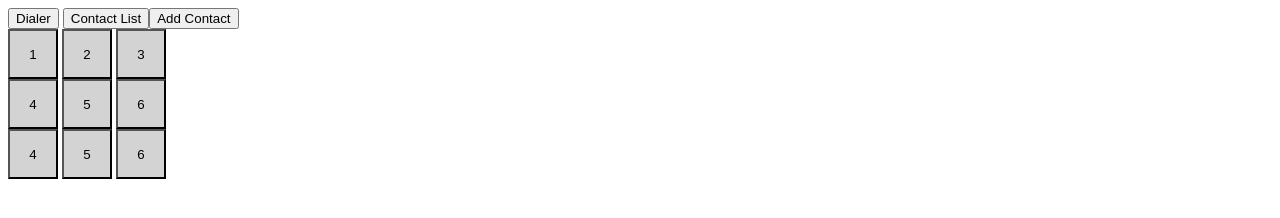
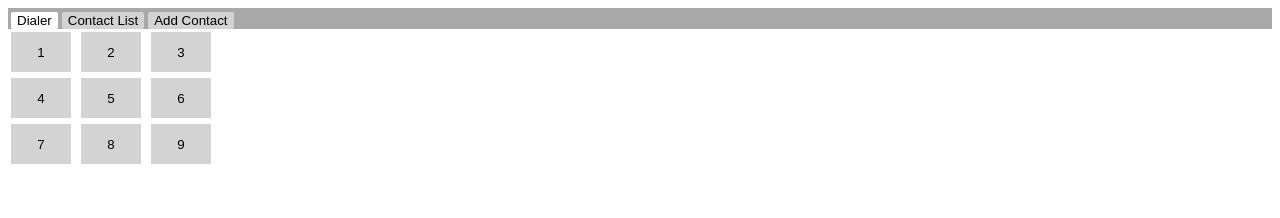
Before and after one commit to DjRoxer/DjRoxer.github.io, a plain HTML site: page index.html in a window 1280 px wide. Both pictures are taken after a click on the button "Dialer". Drawn offline with nearby package versions, Linux system fonts and the light colour scheme.

Commit message:
SmallFixes

```diff
--- a/index.html
+++ b/index.html
@@ -5,12 +5,25 @@
 	<title> Phone Demo</title>
 	<link rel="stylesheet" href="phone.css">
 </head>
+
+
 <body>
-	<div id = "Tabs">
+	<div id= "Tab">
 		<button class="Tab" id= "dialer"> Dialer</button>
-		<button class="Tab" id= "contact"> Contact List</butto>
+		<button class="Tab" id= "contact"> Contact List</button>
 		<button class="Tab" id= "add"> Add Contact</button>
 	</div>
+<!--
+	<div>
+		<form>
+			<label for="name">Name</label>
+			<input id="name" placeholder="Jane Smith">
+		</form>
+	</div>
+-->
+
+
+
 	<div id ="numbers">
 		<div>
 			<button class="Num" id= "1"> 1</button>
@@ -23,14 +36,30 @@
 			<button class="Num" id= "6"> 6</button>
 		</div>
 		<div>
-			<button class="Num" id= "7"> 4</button>
-			<button class="Num" id= "8"> 5</button>
-			<button class="Num" id= "9"> 6</button>
+			<button class="Num" id= "7"> 7</button>
+			<button class="Num" id= "8"> 8</button>
+			<button class="Num" id= "9"> 9</button>
 		</div>
 	</div>
+
+
+	<div id="contacts">
+		<p>Comming soon</p>
+	</div>
+
+	<div id=addScreen>
+		<p>Add screen coming soon</p>
+	</div>
+
+
+
+
+
 
 	<script src="https://ajax.googleapis.com/ajax/libs/jquery/3.2.1/jquery.min.js"></script>
 	<script src="phone.js"></script>
 </body>
 
+
+
 </html>
--- a/phone.css
+++ b/phone.css
@@ -1,5 +1,12 @@
 /* make all buttons 20 by 20 pixels with white text and green background and a 10 pixel margin */
-button.Num {  height: 50px; width: 50px; background: lightgray; color: black;  }
+button.Num {   height: 40px; width: 60px; background: lightgray; color: black;  border: none; margin: 3px;}
+#Tab {
+	border: none; background: darkgray; padding: 3px; padding-bottom: 0px;
+}
+button.Tab{ border-radius: 2px; border: none;
+
+}
+
 
 /* make all tags with the "cool" class name have blue text */
 .cool { color: blue; }
--- a/phone.js
+++ b/phone.js
@@ -1,4 +1,34 @@
 $(document).ready(function() { // do this when the document is loaded
-	$("#element").show(); // show the element with ID "element"
-	$("#otherElement").hide(); // hide the element with ID "otherElement"
+	$("#dialer").show(); // show the element with ID "element"
+	$("#add").show();
+	$("#contact").show();
+	$("#contacts").hide(); // hide the element with ID "otherElement"
+	$("#addScreen").hide();
 });
+$("#dialer").click(function() {
+
+	$("#numbers").show();
+	$("#addScreen").hide();
+	$("#contacts").hide();
+	$(this).css('backgroundColor', 'white');
+	$('#contact').css('backgroundColor', 'lightgrey');
+	$('#add').css('backgroundColor', 'lightgrey');
+});
+$("#contact").click(function() {
+
+	$("#contacts").show();
+	$("#numbers").hide();
+	$("#addScreen").hide();
+	$(this).css('backgroundColor', 'white');
+	$('#dialer').css('backgroundColor', 'lightgrey');
+	$('#add').css('backgroundColor', 'lightgrey');
+});
+$("#add").click(function() {
+
+	$("#addScreen").show();
+	$("#numbers").hide();
+	$("#contacts").hide();
+	$(this).css('backgroundColor', 'white');
+	$('#contact').css('backgroundColor', 'lightgrey');
+	$('#dialer').css('backgroundColor', 'lightgrey');
+});
```
